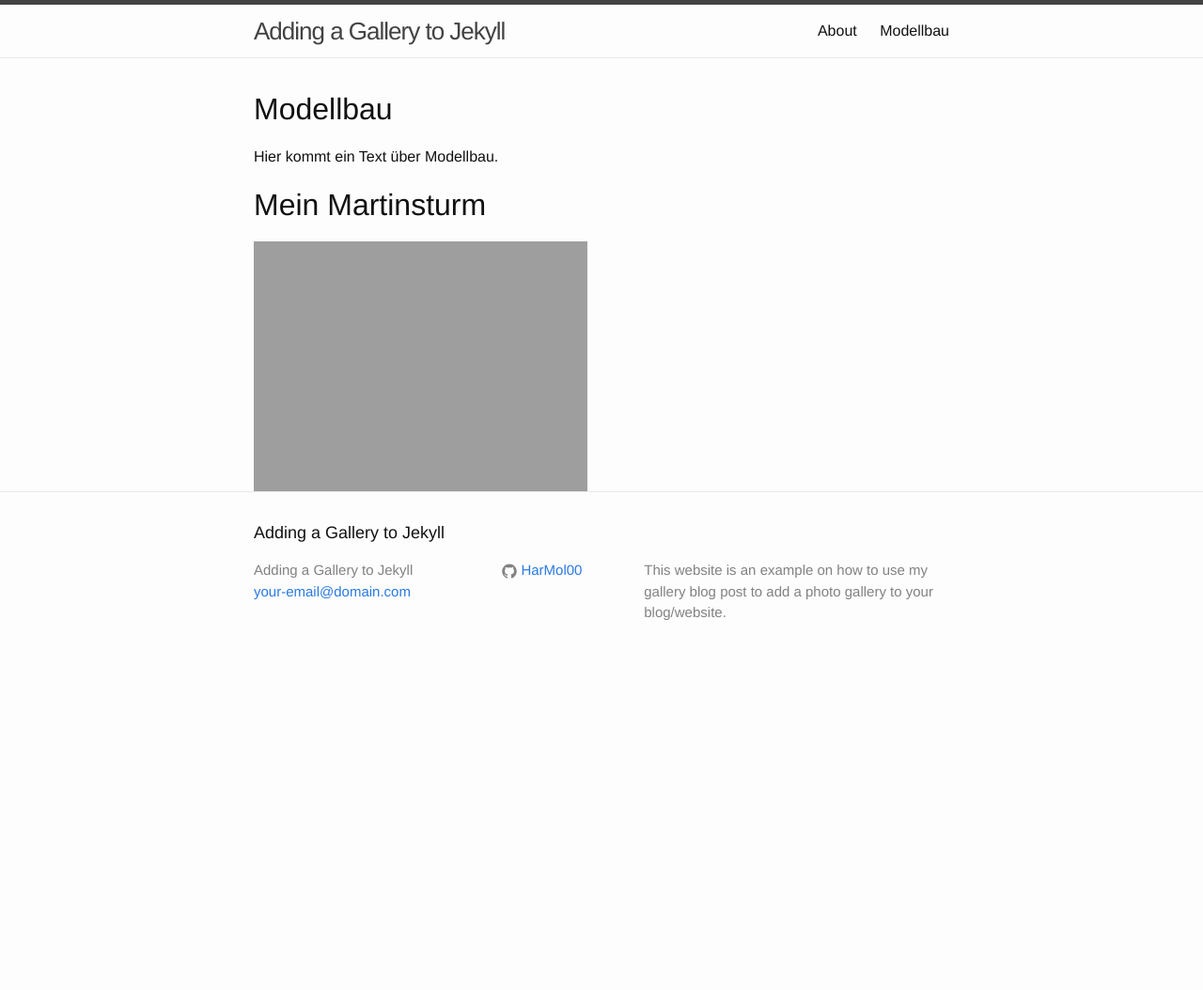
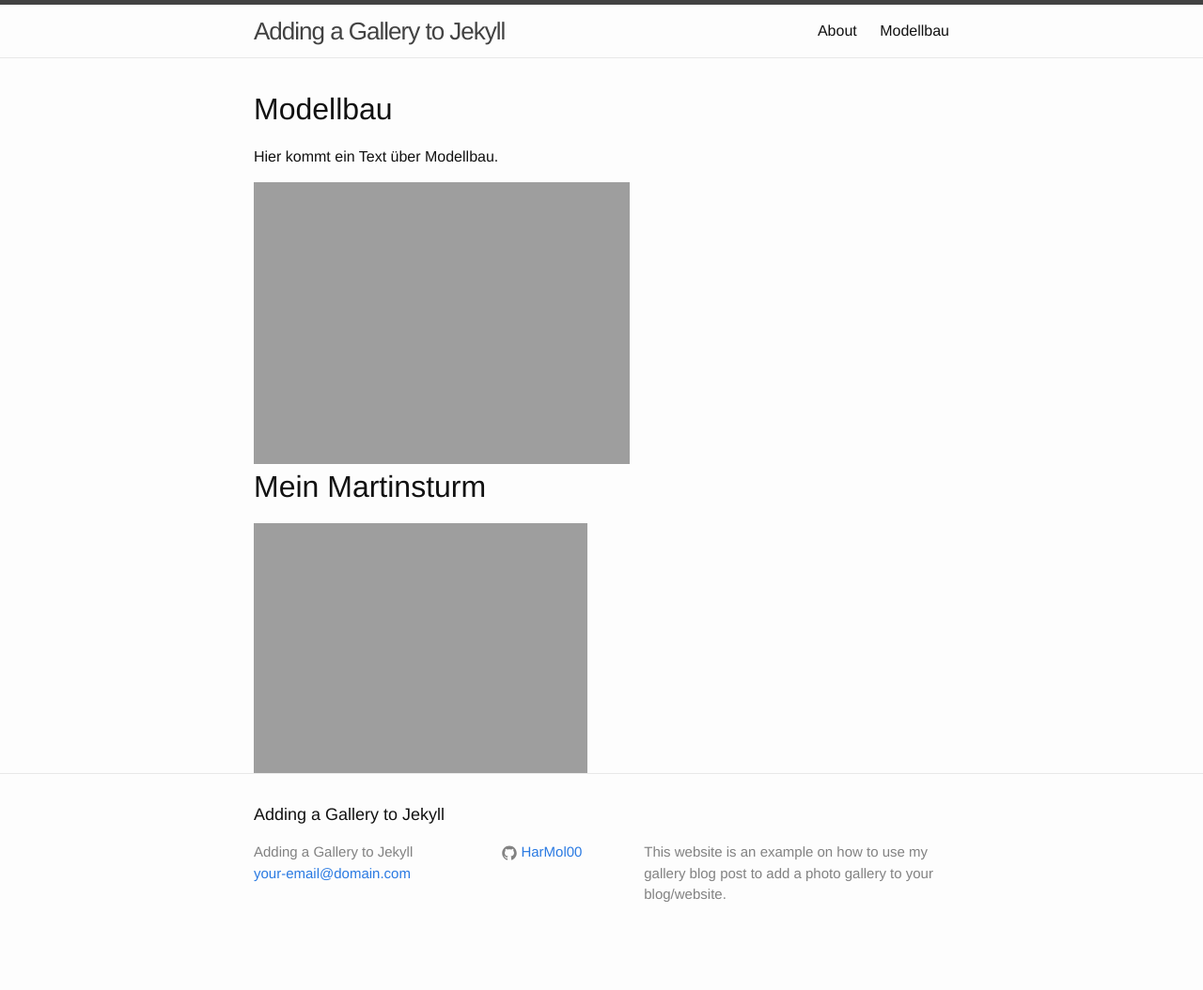
Before and after one commit to HarMol00/homepage, a Jekyll site: the page built from photography/index.html, in a window 1280 px wide. Shown: the whole page at 94% size. Built offline with Jekyll 4.4.1, drawn with Linux system fonts in a browser that asks for light colours; before the commit the page ends 900 px from its top, so only the background shows below that.

Commit message:
experiment

```diff
--- a/photography/index.html
+++ b/photography/index.html
@@ -7,6 +7,7 @@ permalink: /photography/
 <h1>{{ page.title }}</h1>
 
 <p>Hier kommt ein Text über Modellbau.</p>
+<img alt="" src="//HarMol00.github.io/homepage/assets/photography/martinsturm/Martinsturm01-thumb.jpg" />
 
 {% assign count = 0 %}
 {% assign align = "left" %}
```
